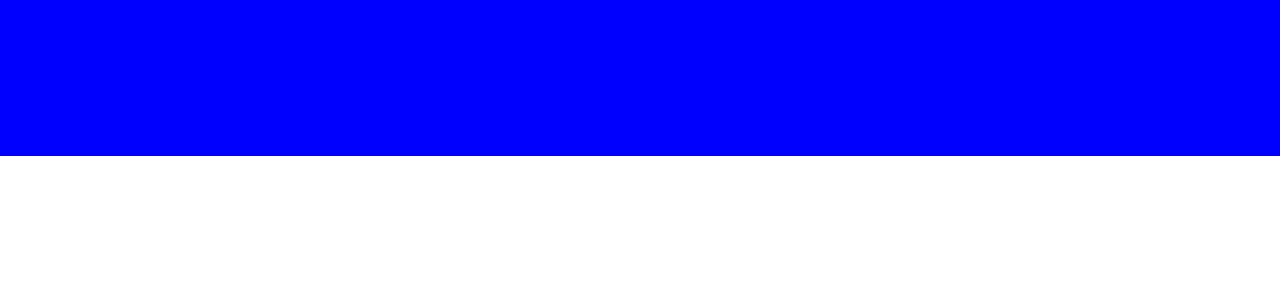
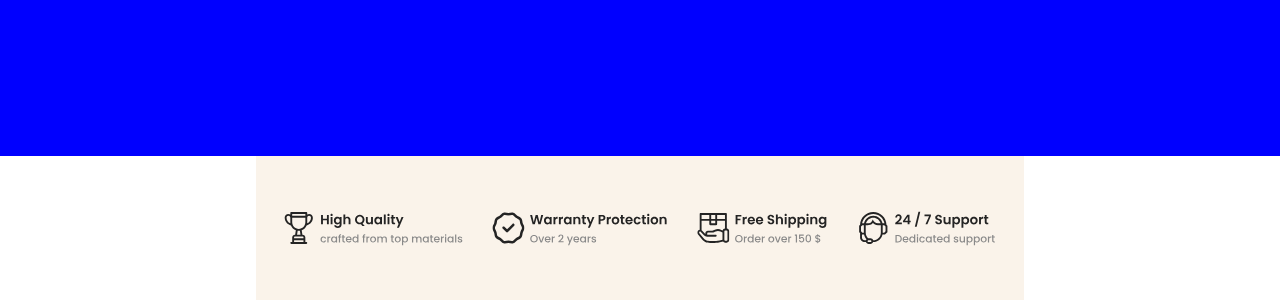
Before and after one commit to KauanAg-devs/Result-List-de-e-commerce, a React (Create React App) app in the folder frontend/: page / in a window 1280 px wide. Shown: the part 2175-2475 px from the top of the page. Before the commit the page ends 2331 px from the top, so only its background shows below. Built offline with nearby package versions, Linux system fonts and the light colour scheme.

Commit message:
feat: add enterprise quality bar

```diff
--- a/frontend/src/App.tsx
+++ b/frontend/src/App.tsx
@@ -2,6 +2,7 @@ import './App.css';
 import Header from './components/Header/Header';
 import Main from './components/Main/Main';
 import Navigation from './components/Navigation/Navigation';
+import QualityBar from './components/QualityBar/QualityBar';
 
 function App() {
   return (
@@ -9,6 +10,7 @@ function App() {
      <Header/>
      <Navigation/>
      <Main/>
+     <QualityBar/>
     </div>
   );
 }
--- /dev/null
+++ b/frontend/src/components/QualityBar/QualityBar.css
@@ -0,0 +1,3 @@
+#quality-bar {
+    width: 60vw;
+}
--- /dev/null
+++ b/frontend/src/components/QualityBar/QualityBar.tsx
@@ -0,0 +1,9 @@
+import QualityBarImage from '../../images/Frame 161.svg'
+import './QualityBar.css'
+function QualityBar() {
+    return <>
+      <img id='quality-bar' src={QualityBarImage} alt="" />
+    </>
+}
+
+export default QualityBar
```
Also changed, not shown: frontend/src/images/Frame 161.svg (added).
